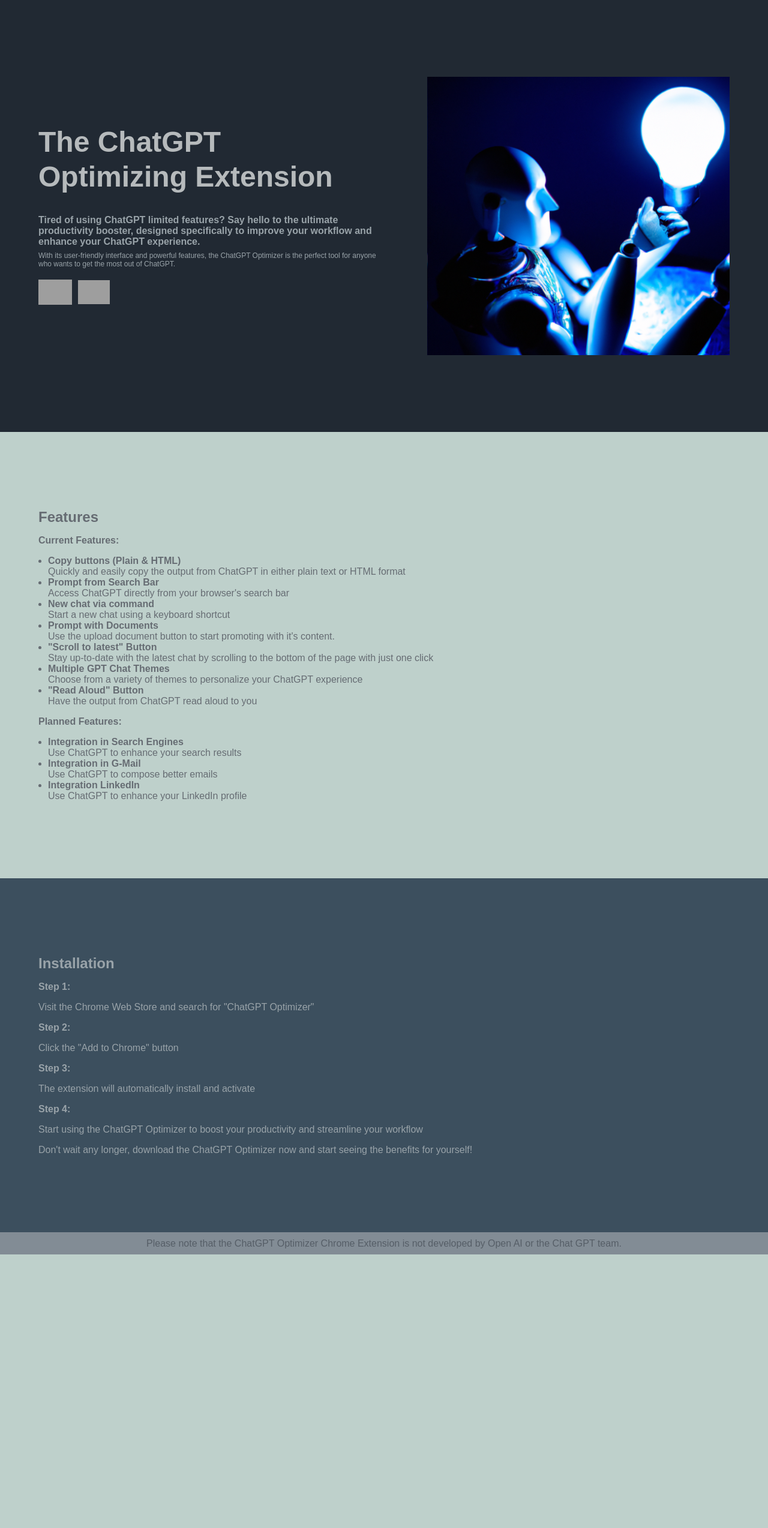
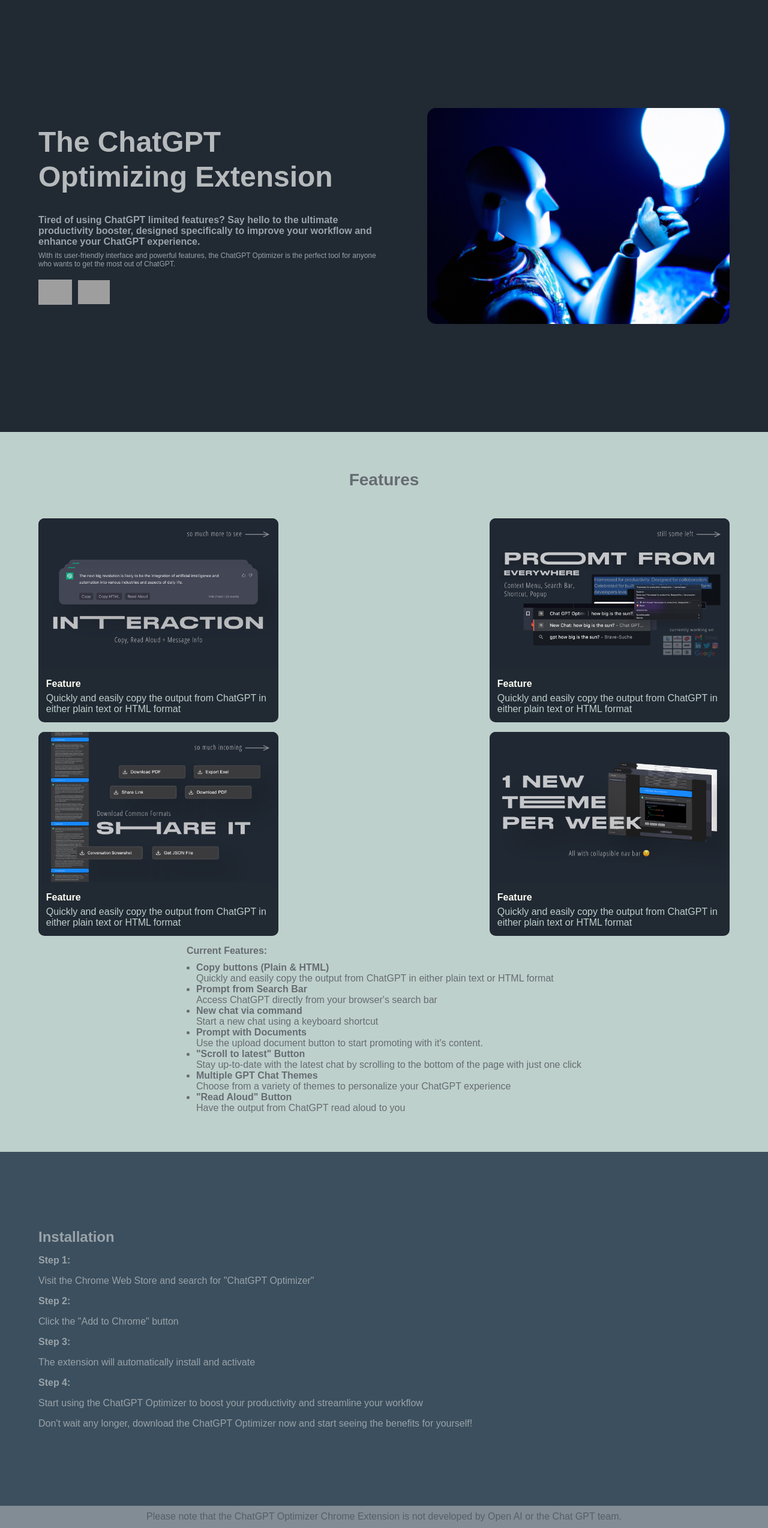
Before and after one commit to productivity-rocks/ai-optimizer-website, a PHP site: page / in a window 1280 px wide. Shown: the whole page at 60% size. Before the commit the page ends 2091 px from the top, so only its background shows below. Run offline with PHP 8.4, Linux system fonts and the light colour scheme; grey boxes are pictures that could not be loaded.

Commit message:
style: :lipstick: update landingpage style

```diff
--- a/index.html
+++ b/index.html
@@ -49,13 +49,50 @@
                             style="height: 40px;" /></a>
                 </div>
             </div>
-            <div class="right" jrtAnimation='["fadeBotRight"]'></div>
+            <div class="right" jrtAnimation='["fadeBotRight"]'>
+                <img src="ai-knows.png">
+            </div>
         </section>
         <section id="features">
+
             <h2 jrtAnimation='["fadeBotLeft"]'>Features</h2>
 
-            <h4 jrtAnimation='["fadeBotLeft"]'>Current Features:</h4>
-            <ul jrtAnimation='["fadeBotLeft"]'>
+            <div class="cards">
+                <div jrtAnimation='["fadeBotLeft"]' class="card">
+                    <img src="imgs/features/1-interaction.png">
+                    <div class="text">
+                        <h4>Feature</h4>
+                        <p>Quickly and easily copy the output from ChatGPT in either plain
+                            text or HTML format</p>
+                    </div>
+                </div>
+                <div jrtAnimation='["fadeBot"]' class="card">
+                    <img src="imgs/features/3-prompt-everywhere.png">
+                    <div class="text">
+                        <h4>Feature</h4>
+                        <p>Quickly and easily copy the output from ChatGPT in either plain
+                            text or HTML format</p>
+                    </div>
+                </div>
+                <div jrtAnimation='["fadeBotRight"]' class="card">
+                    <img src="imgs/features/4-share-it.png">
+                    <div class="text">
+                        <h4>Feature</h4>
+                        <p>Quickly and easily copy the output from ChatGPT in either plain
+                            text or HTML format</p>
+                    </div>
+                </div>
+                <div jrtAnimation='["fadeBot"]' class="card">
+                    <img src="imgs/features/2-theme.png">
+                    <div class="text">
+                        <h4>Feature</h4>
+                        <p>Quickly and easily copy the output from ChatGPT in either plain
+                            text or HTML format</p>
+                    </div>
+                </div>
+                <div jrtAnimation='["fadeBotRight"]' style="display: flex; flex-direction: column; gap: .6rem; margin: auto;">
+                    <h4>Current Features:</h4>
+                    <ul>
                         <li>
                             <h4>Copy buttons (Plain & HTML)</h4>
                             <p>Quickly and easily copy the output from ChatGPT in either plain
@@ -88,22 +125,8 @@
                             <p>Have the output from ChatGPT read aloud to you</p>
                         </li>
                     </ul>
-
-            <h4 jrtAnimation='["fadeBotLeft"]'>Planned Features:</h4>
-            <ul jrtAnimation='["fadeBotLeft"]'>
-                <li>
-                    <h4>Integration in Search Engines</h4>
-                    <p>Use ChatGPT to enhance your search results</p>
-                </li>
-                <li>
-                    <h4>Integration in G-Mail</h4>
-                    <p>Use ChatGPT to compose better emails</p>
-                </li>
-                <li>
-                    <h4>Integration LinkedIn</h4>
-                    <p>Use ChatGPT to enhance your LinkedIn profile</p>
-                </li>
-            </ul>
+                </div>
+            </div>
         </section>
         <section id="installation">
             <h2>Installation</h2>
--- a/page.css
+++ b/page.css
@@ -11,7 +11,7 @@
           background: #f39c12;
 }
 
-#start, #features, #installation {
+#start, #features, #installation, #upcoming {
           background: #212933;
           color: #99a3a9;
           padding: 10% 5%;
@@ -24,22 +24,33 @@
 }
 
 #start {
+          height: fit-content;
           min-height: 90vh;
+          display: flex;
           flex-direction: row;
+          align-items: center;
           gap: 4rem;
 }
 #start .left {
-          max-width: 60%;
+          max-width: 55%;
           display: flex;
           flex-direction: column;
           justify-content: center;
           gap: 1.2rem;
 }
 #start .right {
+          display: grid;
+          place-items: center;
           width: 100%;
-          background: url('ai-knows.png');
-          background-size: cover;
-          background-position: center center;
+          height: fit-content;
+}
+#start .right img {
+          border-radius: 15px;
+          width: 100%;
+          min-height: 300px;
+          height: 45vh;
+          object-fit: cover;
+          object-position: center center;
 }
 #start h1 {
           font-size: clamp(12px, 10vw, 48px);
@@ -62,8 +73,42 @@
 }
 
 #features {
+          padding: 5%;
           color: #666c73;
           background: #bed0cb;
+}
+#features h2 {
+          font-size: 28px;
+          margin: auto;
+          margin-bottom: 2rem;
+}
+#features .cards {
+          display: flex;
+          flex-wrap: wrap;
+          gap: 1rem;
+          justify-content: space-between;
+          align-items: center;
+}
+#features .card {
+          border-radius: 10px;
+          color: #bed0cb;
+          background: #212933;
+          overflow: hidden;
+          max-width: 400px;
+}
+#features .card img {
+          width: 100%;
+          aspect-ratio: 8 / 5;
+          object-fit: cover;
+}
+#features .card .text {
+          padding: .8rem;
+          display: flex;
+          flex-direction: column;
+          gap: .4rem;
+}
+#features .card .text h4 {
+          color: #fefef2;
 }
 
 #installation {
```
Also changed, not shown: imgs/features/1-interaction.png (added), imgs/features/2-theme.png (added), imgs/features/3-prompt-everywhere.png (added), imgs/features/4-share-it.png (added), imgs/features/5-coming-soon.png (added). Lines whose indentation alone changed are shown as unchanged.
